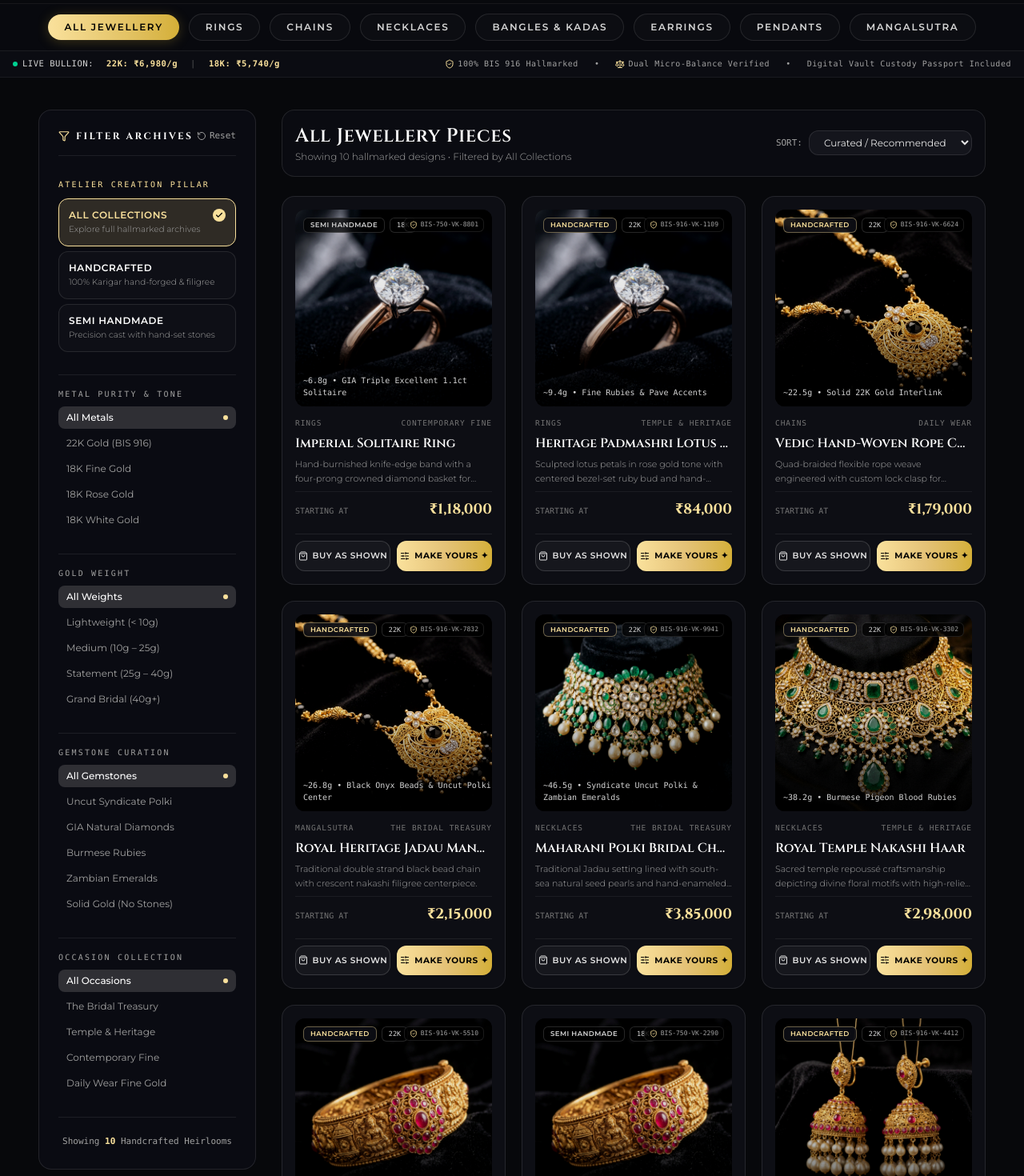
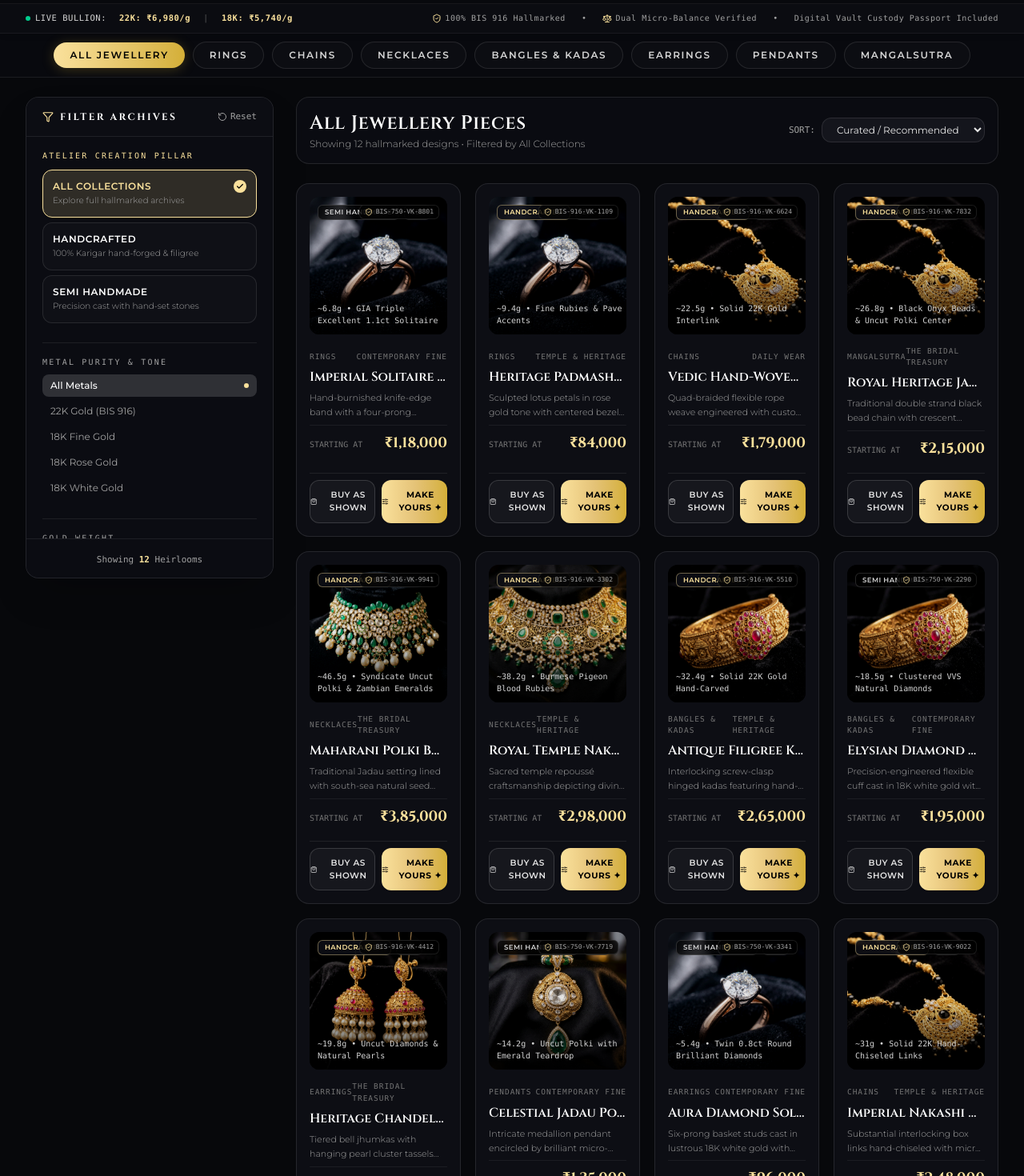
Before and after one commit to bharathkumaracharips/vishwakarma-jewellery, a Next.js app: page /shop in a window 1280 px wide. Shown: the part 80-1550 px from the top of the page at 80% size. Built offline with nearby package versions, Linux system fonts and the light colour scheme.

Commit message:
feat: position bullion rate above category, lock sidebar with separate scroller, and show 4 ornaments per row

```diff
--- a/src/app/shop/page.tsx
+++ b/src/app/shop/page.tsx
@@ -113,15 +113,9 @@ function ShopContent() {
 			{/* Top Navbar */}
 			<Header />
 
-			{/* UPPER MENU: All, Rings, Chains, Necklaces, Bangles, Earrings, Pendants... */}
-			<ShopTopCategoryBar
-				selectedCategory={selectedCategory}
-				onSelectCategory={(catId) => setSelectedCategory(catId)}
-			/>
-
-			{/* Live Bullion & Hallmark Bar */}
-			<div className="w-full border-b border-white/[0.06] bg-[#0c0d12]/95 py-2 px-4 text-[10.5px] font-mono tracking-wider text-neutral-400">
-				<div className="max-w-7xl mx-auto flex flex-wrap items-center justify-between gap-3">
+			{/* Live Bullion & Hallmark Bar (Placed ABOVE category, sticky top-[84px] z-40) */}
+			<div className="w-full border-b border-white/[0.06] bg-[#0c0d12]/95 backdrop-blur-md sticky top-[84px] z-40 py-2.5 px-3 sm:px-6 lg:px-8 text-[10.5px] font-mono tracking-wider text-neutral-400 shadow-md">
+				<div className="max-w-[1720px] mx-auto flex flex-wrap items-center justify-between gap-3">
 					<div className="flex items-center gap-4">
 						<span className="flex items-center gap-1.5 text-neutral-300">
 							<span className="size-1.5 rounded-full bg-emerald-400 animate-pulse" />
@@ -148,11 +142,17 @@ function ShopContent() {
 				</div>
 			</div>
 
+			{/* UPPER MENU: All, Rings, Chains, Necklaces, Bangles, Earrings, Pendants... (sticky top-[120px]) */}
+			<ShopTopCategoryBar
+				selectedCategory={selectedCategory}
+				onSelectCategory={(catId) => setSelectedCategory(catId)}
+			/>
+
 			{/* ================= MAIN 2-COLUMN SHOP EXPERIENCE ================= */}
-			<main className="max-w-7xl mx-auto px-4 sm:px-8 lg:px-12 py-10">
-				<div className="grid grid-cols-1 lg:grid-cols-12 gap-8 items-start">
-					{/* ---------------- LEFT SIDEBAR: 3 MODES + GRANULAR FILTERS ---------------- */}
-					<div className="lg:col-span-3 lg:sticky lg:top-[160px]">
+			<main className="max-w-[1720px] mx-auto px-3 sm:px-6 lg:px-8 py-6">
+				<div className="flex flex-col lg:flex-row gap-6 xl:gap-7 items-start">
+					{/* ---------------- LEFT SIDEBAR: LOCKED POSITION WITH DEDICATED SCROLLER ---------------- */}
+					<div className="w-full lg:w-[280px] xl:w-[310px] shrink-0 lg:sticky lg:top-[178px] lg:h-[calc(100vh-198px)]">
 						<ShopSidebarFilters
 							selectedCraftMode={selectedCraftMode}
 							onSelectCraftMode={(mode) => setSelectedCraftMode(mode)}
@@ -169,8 +169,8 @@ function ShopContent() {
 						/>
 					</div>
 
-					{/* ---------------- RIGHT CONTENT: PRODUCT CATALOGUE GRID ---------------- */}
-					<div className="lg:col-span-9 space-y-6">
+					{/* ---------------- RIGHT CONTENT: PRODUCT CATALOGUE GRID (4 COLUMNS) ---------------- */}
+					<div className="flex-1 min-w-0 space-y-6">
 						{/* Sorting & Filter Header Bar */}
 						<div className="flex flex-col sm:flex-row sm:items-center justify-between gap-4 rounded-2xl border border-white/10 bg-[#0c0d13]/80 p-4 backdrop-blur-md">
 							<div className="space-y-0.5">
@@ -200,7 +200,7 @@ function ShopContent() {
 							</div>
 						</div>
 
-						{/* Product Grid */}
+						{/* Product Grid (4 items per row on desktop) */}
 						{filteredItems.length === 0 ? (
 							<div className="rounded-2xl border border-white/10 bg-white/[0.02] p-12 text-center space-y-4">
 								<p className="font-serif text-lg text-white">No ornaments match your active filter combination.</p>
@@ -215,7 +215,7 @@ function ShopContent() {
 								</button>
 							</div>
 						) : (
-							<div className="grid grid-cols-1 sm:grid-cols-2 xl:grid-cols-3 gap-5">
+							<div className="grid grid-cols-1 sm:grid-cols-2 md:grid-cols-3 xl:grid-cols-4 2xl:grid-cols-4 gap-4 sm:gap-4.5">
 								{filteredItems.map((item) => (
 									<ShopProductCard
 										key={item.id}
--- a/src/components/shop/ShopSidebarFilters.tsx
+++ b/src/components/shop/ShopSidebarFilters.tsx
@@ -67,9 +67,9 @@ export function ShopSidebarFilters({
 	];
 
 	return (
-		<aside className="w-full space-y-7 rounded-2xl border border-white/10 bg-[#0c0d13]/90 p-5 sm:p-6 backdrop-blur-xl">
-			{/* Top Header */}
-			<div className="flex items-center justify-between border-b border-white/[0.08] pb-4">
+		<aside className="w-full h-full flex flex-col rounded-2xl border border-white/10 bg-[#0c0d13]/95 backdrop-blur-xl shadow-2xl overflow-hidden">
+			{/* Top Header - Fixed/Pinned */}
+			<div className="flex items-center justify-between border-b border-white/[0.08] px-5 py-4 shrink-0 bg-[#0c0d13]">
 				<div className="flex items-center gap-2 text-xs font-serif font-bold uppercase tracking-[0.2em] text-white">
 					<Filter className="size-3.5 text-[#fae19c]" />
 					<span>Filter Archives</span>
@@ -84,6 +84,8 @@ export function ShopSidebarFilters({
 				</button>
 			</div>
 
+			{/* Scrollable Filter Options Body */}
+			<div className="flex-1 overflow-y-auto px-5 py-4 space-y-6 scrollbar-thin scrollbar-thumb-white/15 hover:scrollbar-thumb-[#fae19c]/30 scrollbar-track-transparent">
 				{/* ---------------- 1. THE 3 MAIN CRAFT PILLARS ---------------- */}
 				<div className="space-y-2.5">
 					<label className="block text-[10px] font-mono uppercase tracking-[0.22em] text-[#fae19c]">
@@ -226,11 +228,12 @@ export function ShopSidebarFilters({
 						})}
 					</div>
 				</div>
+			</div>
 
-			{/* Total matches footer */}
-			<div className="border-t border-white/[0.08] pt-4 text-center">
+			{/* Pinned Footer with Result Count */}
+			<div className="border-t border-white/[0.08] px-5 py-3 text-center shrink-0 bg-[#0c0d13]/90">
 				<span className="text-[11px] font-mono text-neutral-400">
-					Showing <span className="text-[#fae19c] font-bold">{totalResults}</span> Handcrafted Heirlooms
+					Showing <span className="text-[#fae19c] font-bold">{totalResults}</span> Heirlooms
 				</span>
 			</div>
 		</aside>
--- a/src/components/shop/ShopTopCategoryBar.tsx
+++ b/src/components/shop/ShopTopCategoryBar.tsx
@@ -13,8 +13,8 @@ export function ShopTopCategoryBar({
 	onSelectCategory,
 }: ShopTopCategoryBarProps) {
 	return (
-		<nav className="w-full border-b border-white/[0.08] bg-[#090a0f]/95 backdrop-blur-md sticky top-[84px] z-30 px-4 sm:px-8 lg:px-12">
-			<div className="max-w-7xl mx-auto flex items-center justify-start sm:justify-center gap-2 sm:gap-3 overflow-x-auto py-3 scrollbar-none">
+		<nav className="w-full border-b border-white/[0.08] bg-[#090a0f]/95 backdrop-blur-md sticky top-[120px] z-30 px-3 sm:px-6 lg:px-8">
+			<div className="max-w-[1720px] mx-auto flex items-center justify-start sm:justify-center gap-2 sm:gap-2.5 overflow-x-auto py-2.5 scrollbar-none">
 				{TOP_CATEGORIES.map((cat) => {
 					const isActive = selectedCategory === cat.id;
 					return (
--- a/src/components/shop/shopData.ts
+++ b/src/components/shop/shopData.ts
@@ -258,4 +258,44 @@ export const SHOP_ITEMS: ShopItem[] = [
 		isNewArrival: true,
 		hallmarkCode: 'BIS-750-VK-7719',
 	},
+	{
+		id: 'VK-ER-402',
+		name: 'Aura Diamond Solitaire Studs',
+		category: 'earrings',
+		categoryLabel: 'Earrings',
+		craftType: 'semi-handmade',
+		craftLabel: 'Semi Handmade',
+		collection: 'contemporary',
+		collectionLabel: 'Contemporary Fine',
+		metalPurity: '18K',
+		metalTone: 'White Gold',
+		approxWeight: 5.4,
+		basePrice: 96000,
+		stone: 'Twin 0.8ct Round Brilliant Diamonds',
+		stoneType: 'Diamond',
+		description: 'Six-prong basket studs cast in lustrous 18K white gold with screw backs for safety.',
+		image: '/images/solitaire-ring.jpg',
+		isNewArrival: true,
+		hallmarkCode: 'BIS-750-VK-3341',
+	},
+	{
+		id: 'VK-CH-502',
+		name: 'Imperial Nakashi Heritage Chain',
+		category: 'chains',
+		categoryLabel: 'Chains',
+		craftType: 'handcrafted',
+		craftLabel: 'Handcrafted',
+		collection: 'temple',
+		collectionLabel: 'Temple & Heritage',
+		metalPurity: '22K',
+		metalTone: 'Yellow Gold',
+		approxWeight: 31.0,
+		basePrice: 248000,
+		stone: 'Solid 22K Hand-Chiseled Links',
+		stoneType: 'None',
+		description: 'Substantial interlocking box links hand-chiseled with micro floral patterns and antique patina.',
+		image: '/images/gold-rope-chain.jpg',
+		isNewArrival: false,
+		hallmarkCode: 'BIS-916-VK-9022',
+	},
 ];
```
Lines whose indentation alone changed are shown as unchanged.
